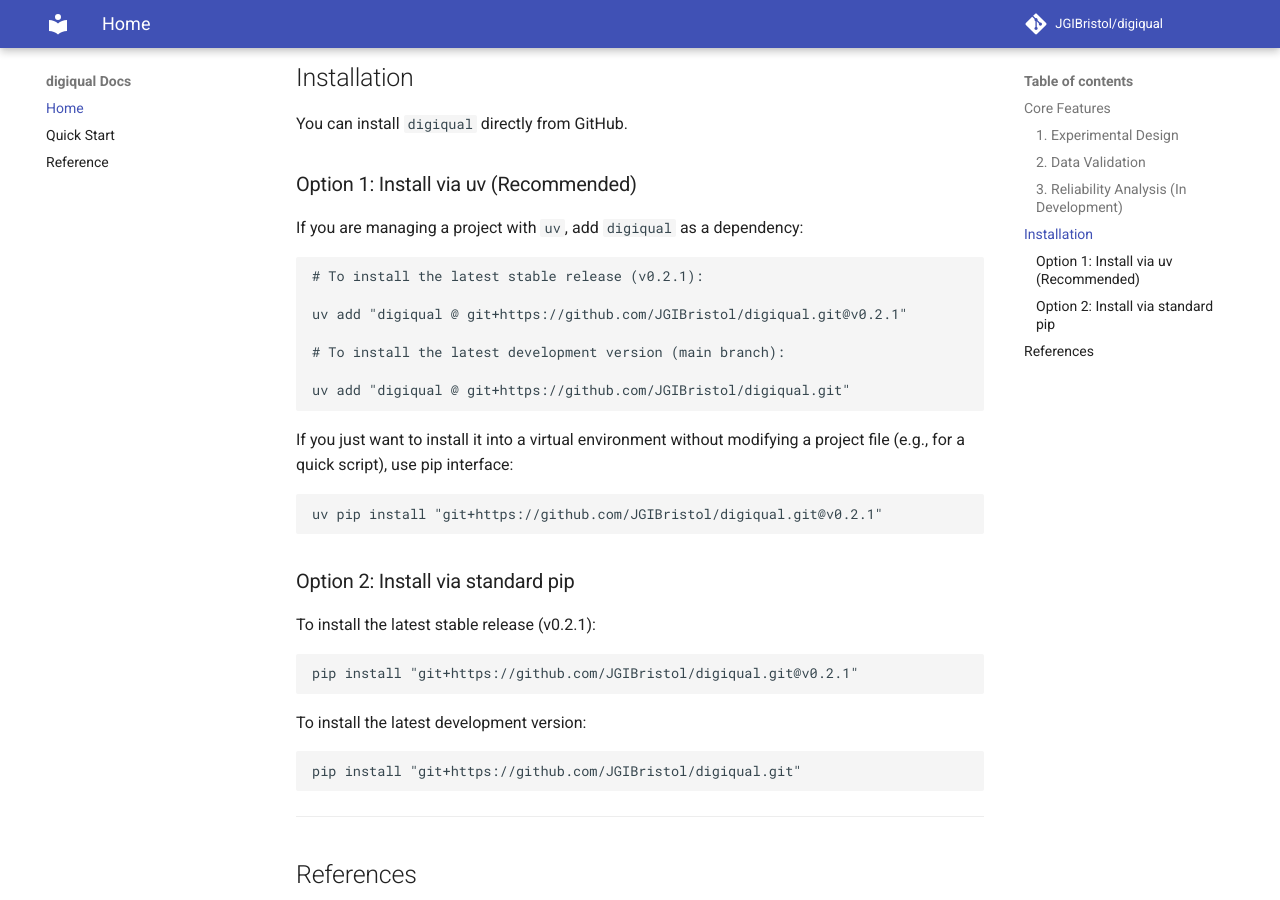
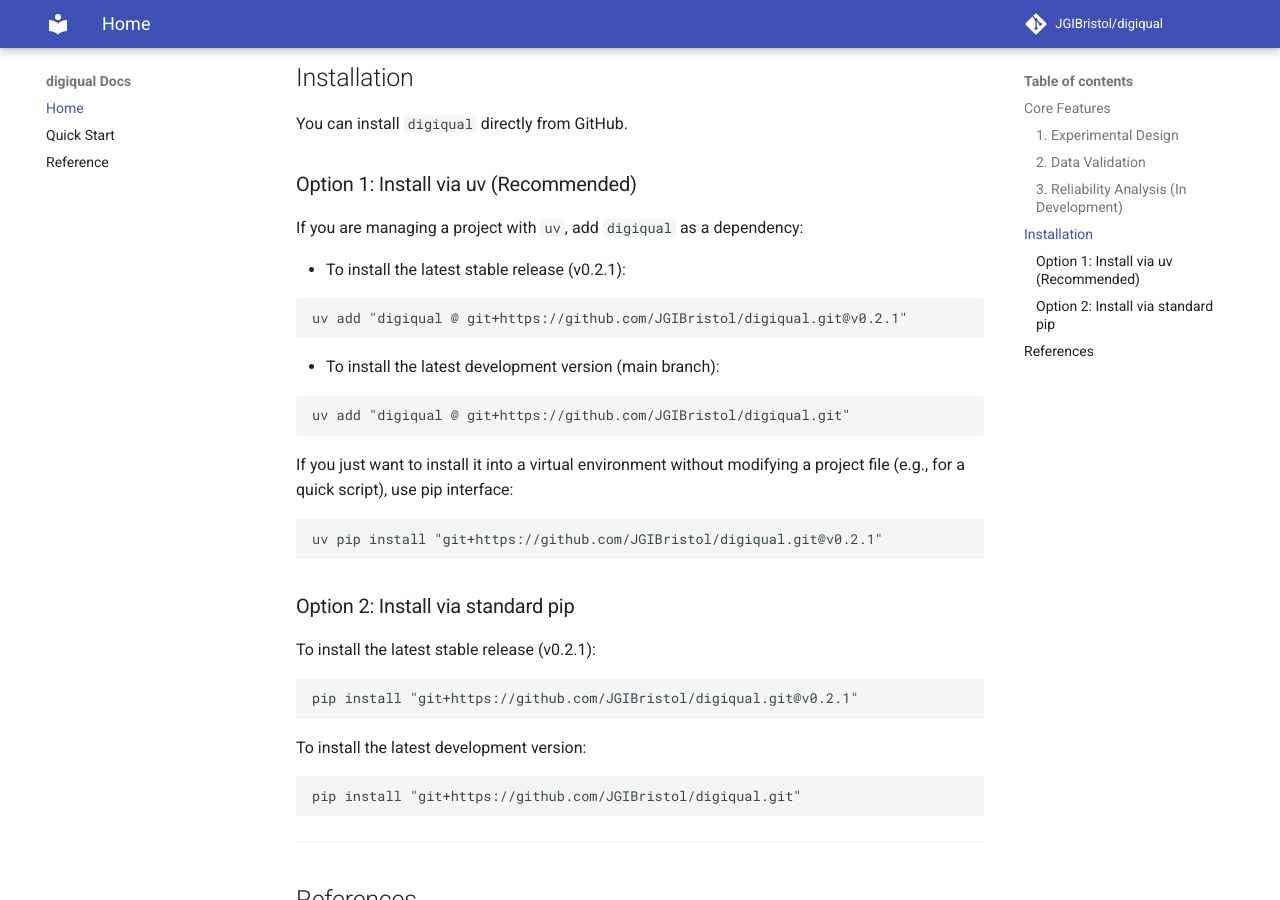
Before and after one commit to JGIBristol/digiqual, an MkDocs documentation site: the page built from docs/index.md, in a window 1280 px wide and 900 px high, scrolled down 1256 px. Built offline with MkDocs 1.6.1 and Material for MkDocs 9.7.7, drawn with Linux system fonts in a browser that asks for light colours; comment, search, counter and statistics services are not loaded.

Commit message:
Update Formatting

````diff
--- a/docs/index.md
+++ b/docs/index.md
@@ -41,13 +41,14 @@
 ### Option 1: Install via uv (Recommended)
 
 If you are managing a project with `uv`, add `digiqual` as a dependency:
+
+- To install the latest stable release (v0.2.1):
 ```bash
-# To install the latest stable release (v0.2.1):
+uv add "digiqual @ git+https://github.com/JGIBristol/digiqual.git@v0.2.1"
+```
 
-uv add "digiqual @ git+https://github.com/JGIBristol/digiqual.git@v0.2.1"
-
-# To install the latest development version (main branch):
-
+- To install the latest development version (main branch):
+```bash
 uv add "digiqual @ git+https://github.com/JGIBristol/digiqual.git"
 ```
 
````
